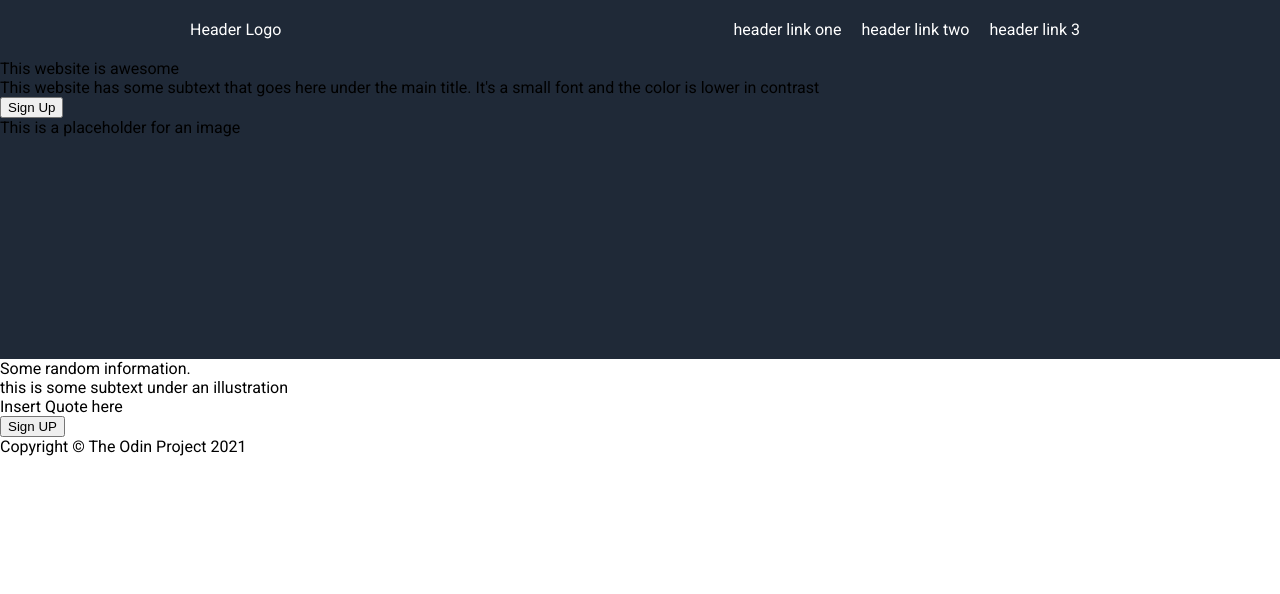
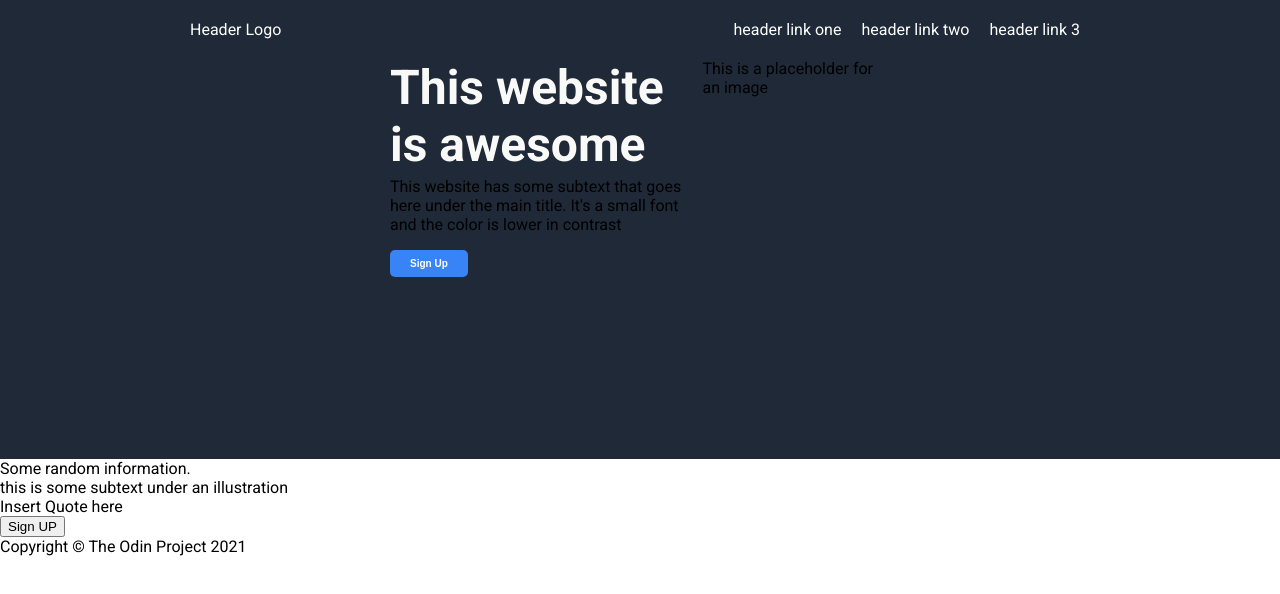
Before and after one commit to EOAyisire/odin-landing-page, a plain HTML site: page index.html in a window 1280 px wide. Drawn offline with Linux system fonts and the light colour scheme.

Commit message:
minor changes to hero styling

```diff
--- a/index.html
+++ b/index.html
@@ -22,13 +22,18 @@
     </div>
 
     <div class="hero">
-        <div class="modal">
-        <div>This website is awesome</div>
-        <div>This website has some subtext that goes here under the main title. It's a small font and the color is lower in contrast</div>
-        <button>Sign Up</button>
+        <div class="hero-container">
+            <div class="modal">
+                <p class="modal-title">This website is awesome</p>
+                <p class="modal-description">This website has some subtext that goes here under the main title. It's a small font and the color is lower in contrast<p>
+                <button class="modal-button">Sign Up</button>
+             </div>
+
+             <div class="img-holder">This is a placeholder for an image</div>
+         </div>
+
         </div>
-        <div class="img-holder">This is a placeholder for an image</div>
-    </div>
+
 
     <div class="card-section">
       <div>Some random information.</div>
--- a/style.css
+++ b/style.css
@@ -43,6 +43,50 @@ a{
 }
 
 .hero{
-    height:300px;
+    height:400px;
     background-color: #1f2937;
+    display: flex;
+    justify-content: space-evenly;
+
 }
+.hero-container{
+    width:500px;
+    display: flex;
+    align-items: flex-start;
+    justify-content: center;
+}
+
+
+.modal{
+    display: flex;
+    flex-direction: column;
+    margin:0;
+    padding: 0;
+    width:400px;
+}
+
+.modal-description,.modal-title{
+    margin: 0;
+    padding:0;
+}
+
+.modal-title{
+    margin-bottom:4px;
+    font-size: 48px;
+    font-weight: bolder;
+    color: #f9faf8;
+
+
+}
+
+.modal-button{
+
+    padding:8px 20px;
+    text-align: center;
+    background-color: #3883f6;
+    color:white;
+    font-size: 10px;
+    font-weight: bold;
+    border-radius: 5px;
+    border: none;
+}
```
